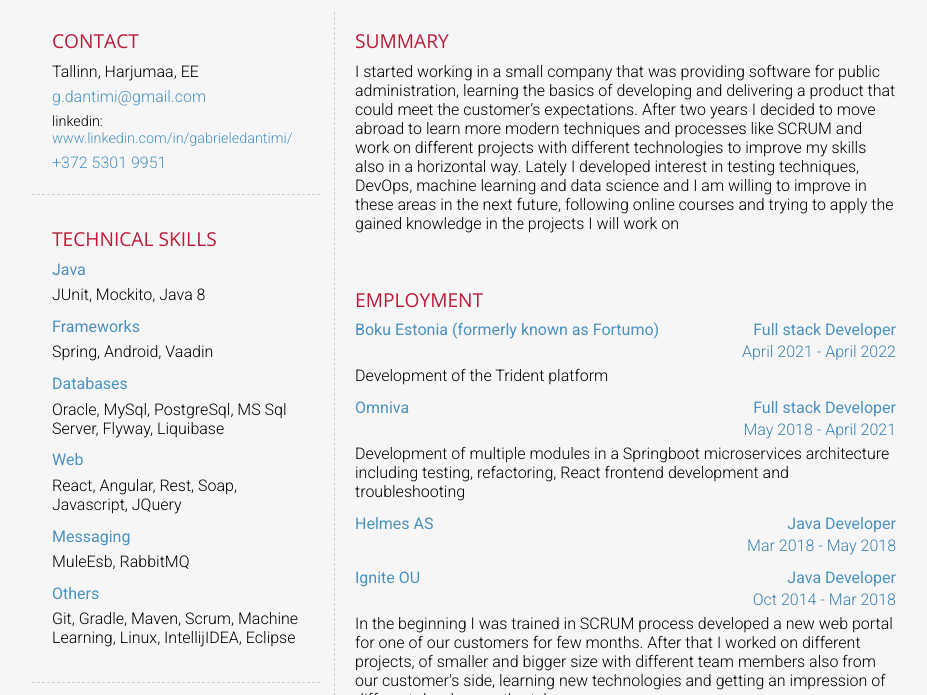
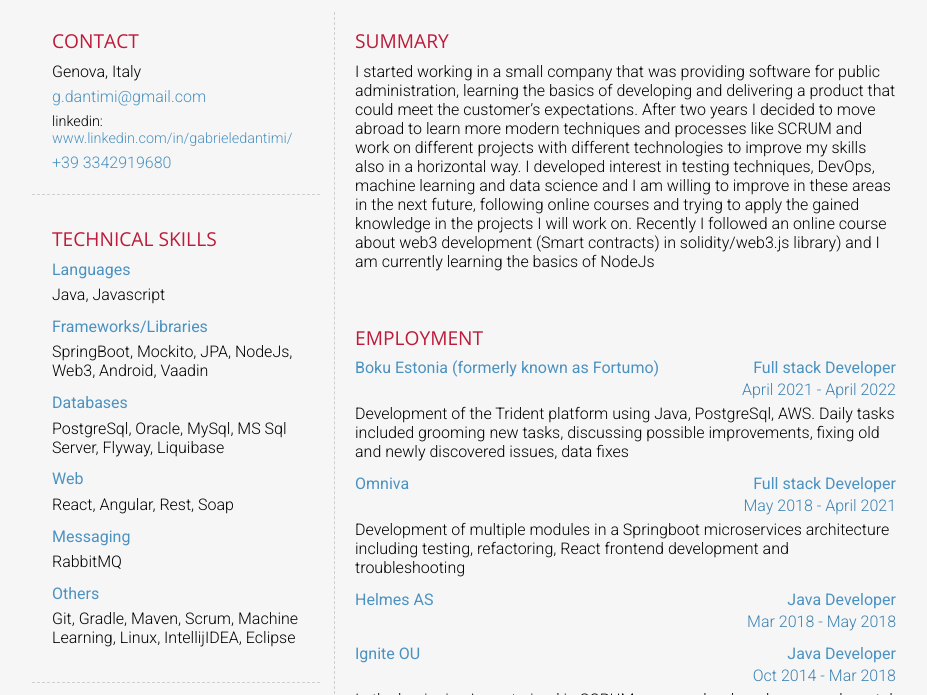
Before and after one commit to gdantimi/gdantimi.github.io, a plain HTML site: page index.html in a window 1280 px wide. Shown: the part 98-793 px from the top of the page, without its empty margins (164-1091 px from the left). Drawn offline with nearby package versions, Linux system fonts and the light colour scheme.

Commit message:
Improvemenets

```diff
--- a/index.html
+++ b/index.html
@@ -301,7 +301,7 @@
             <div class='section-content' id='contact'>
                 <div class='contact'>
                     <div class='address'>
-                        Tallinn, Harjumaa, EE
+                        Genova, Italy
                     </div>
                     <div class='email'>
                         <a href='mailto:g.dantimi@gmail.com'>g.dantimi@gmail.com</a>
@@ -312,7 +312,7 @@
                     </div>
 
                     <div class='phone-number last'>
-                        <a href="tel:+372 5301 9951">+372 5301 9951</a>
+                        <a href="tel:+372 5301 9951">+39 3342919680</a>
                     </div>
                 </div>
             </div>
@@ -323,38 +323,38 @@
             <div class='section-content' id='technical-skills'>
                 <div id='skills-container'>
                     <div class='skills'>
-                        <div class='skill'>Java</div>
+                        <div class='skill'>Languages</div>
+                        <p>
+                            Java, Javascript
+                        </p>
+                        </div>
+
+                    <div class='skills'>
+                        <div class='skill'>Frameworks/Libraries</div>
 
                         <p>
-                            JUnit, Mockito, Java 8
-                        </p>
-                    </div>
-                    <div class='skills'>
-                        <div class='skill'>Frameworks</div>
-
-                        <p>
-                            Spring, Android, Vaadin
+                            SpringBoot, Mockito, JPA, NodeJs, Web3, Android, Vaadin
                         </p>
                     </div>
                     <div class='skills'>
                         <div class='skill'>Databases</div>
 
                         <p>
-                            Oracle, MySql, PostgreSql, MS Sql Server, Flyway, Liquibase
+                            PostgreSql, Oracle, MySql, MS Sql Server, Flyway, Liquibase
                         </p>
                     </div>
                     <div class='skills'>
                         <div class='skill'>Web</div>
 
                         <p>
-                            React, Angular, Rest, Soap, Javascript, JQuery
+                            React, Angular, Rest, Soap
                         </p>
                     </div>
                     <div class='skills'>
                         <div class='skill'>Messaging</div>
 
                         <p>
-                            MuleEsb, RabbitMQ
+                            RabbitMQ
                         </p>
                     </div>
                     <div class='skills'>
@@ -413,8 +413,9 @@
             <div class='section-content' id='summary'>
                 I started working in a small company that was providing software for public administration, learning the basics of developing and delivering a product that could meet the customer’s
                 expectations. After two years I decided to move abroad to learn more modern techniques and processes like SCRUM and work on different projects with different technologies to improve my
-                skills also in a horizontal way. Lately I developed interest in testing techniques, DevOps, machine learning and data science and I am willing to improve in these areas in the next
-                future, following online courses and trying to apply the gained knowledge in the projects I will work on
+                skills also in a horizontal way. I developed interest in testing techniques, DevOps, machine learning and data science and I am willing to improve in these areas in the next
+                future, following online courses and trying to apply the gained knowledge in the projects I will work on. Recently I followed an online course about web3 development (Smart contracts)
+                in solidity/web3.js library) and I am currently learning the basics of NodeJs
             </div>
         </section>
         <section class='card'>
@@ -433,7 +434,8 @@
                     </div>
                     <div class='info'>
                         <div class="summary">
-                            Development of the Trident platform
+                            Development of the Trident platform using Java, PostgreSql, AWS. Daily tasks included grooming new tasks, discussing possible improvements,
+                             fixing old and newly discovered issues, data fixes
                         </div>
                     </div>
                 </div>
```
